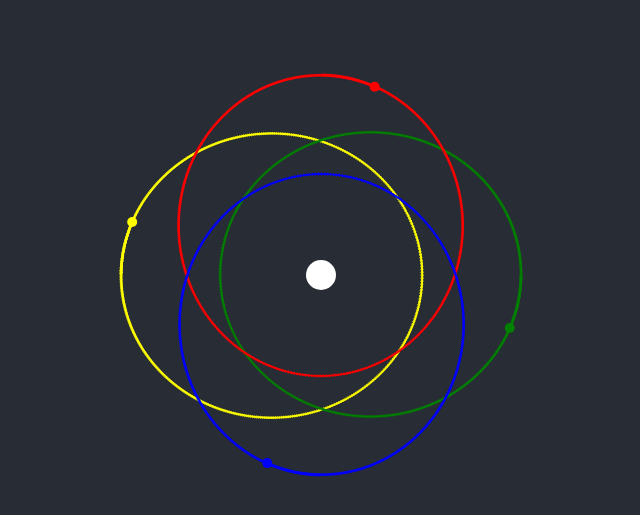
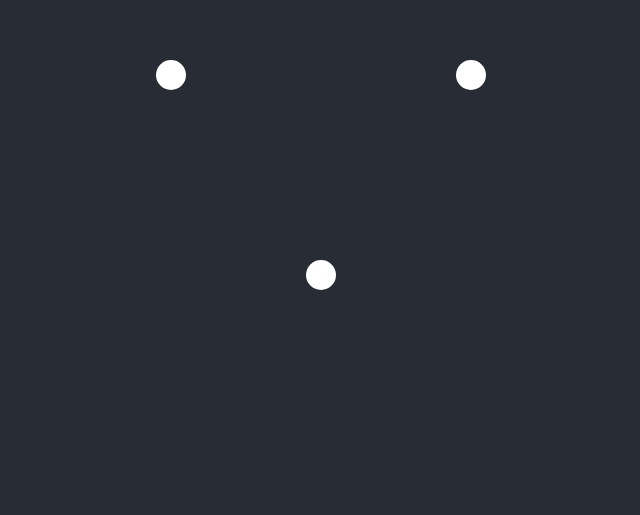
Before and after one commit to tlstommy/n-body-simulator, a React (Create React App) app: page / in a window 1280 px wide. Shown: the part 125-640 px from the top of the page, without its empty margins (319-959 px from the left). Built offline with nearby package versions, Linux system fonts and the light colour scheme.

Commit message:
fixed colls

```diff
--- a/src/components/Container.js
+++ b/src/components/Container.js
@@ -8,10 +8,10 @@ export default function Container(){
 
     const [bodiesData, setBodiesData] = useState([
         { x: 400, y: 400, vX: 0, vY: 0, radius: 15, color: 'white', mass: setMassVal(1,14), staticBody: true, trail: []},
-        { x: 200, y: 400, vX: 0, vY: -1.5, radius: 5, color: 'yellow', mass: setMassVal(5,11), staticBody: false, trail: []},
-        { x: 600, y: 400, vX: 0, vY: 1.5, radius: 5, color: 'green', mass: setMassVal(5,11), staticBody: false, trail: []},
-        { x: 400, y: 200, vX: 1.5, vY: 0, radius: 5, color: 'red', mass: setMassVal(5,11), staticBody: false, trail: []},
-        { x: 400, y: 600, vX: -1.5, vY: 0, radius: 5, color: 'blue', mass: setMassVal(5,11), staticBody: false, trail: []},
+        { x: 250, y: 200, vX: 0, vY: 0, radius: 15, color: 'white', mass: setMassVal(1,14), staticBody: true, trail: []},
+        { x: 550, y: 200, vX: 0, vY: 0, radius: 15, color: 'white', mass: setMassVal(1,14), staticBody: true, trail: []},
+
+
 
     ]);
 
--- a/src/components/Simulation.js
+++ b/src/components/Simulation.js
@@ -14,7 +14,8 @@ export default function Simulation(props){
     const EPSILON = 1e-10; //softening param
     const G = 6.674e-11; // universal Grav constant
 
-    const enableCollisions = true;
+    const enableCollisions = false;
+    const collisonType = "bounce"
 
 
     function handleCollision(body, otherBody){
@@ -60,10 +61,18 @@ export default function Simulation(props){
                 //coll handling
                 if (r < combRadius) {
                     if(enableCollisions){
-                        return handleCollision(body,otherBody);
+
+                        if(collisonType === "bounce"){
+                            [body.vX, otherBody.vX] = [otherBody.vX, body.vX];
+                            [body.vY, otherBody.vY] = [otherBody.vY, body.vY];
+                            continue;
+                        }
+                        else{
+                            return handleCollision(body,otherBody);
+                        }
+
                     }else{
-                        [body.vX, otherBody.vX] = [otherBody.vX, body.vX];
-                        [body.vY, otherBody.vY] = [otherBody.vY, body.vY];
+
                         continue;
                     }
                 }
```
